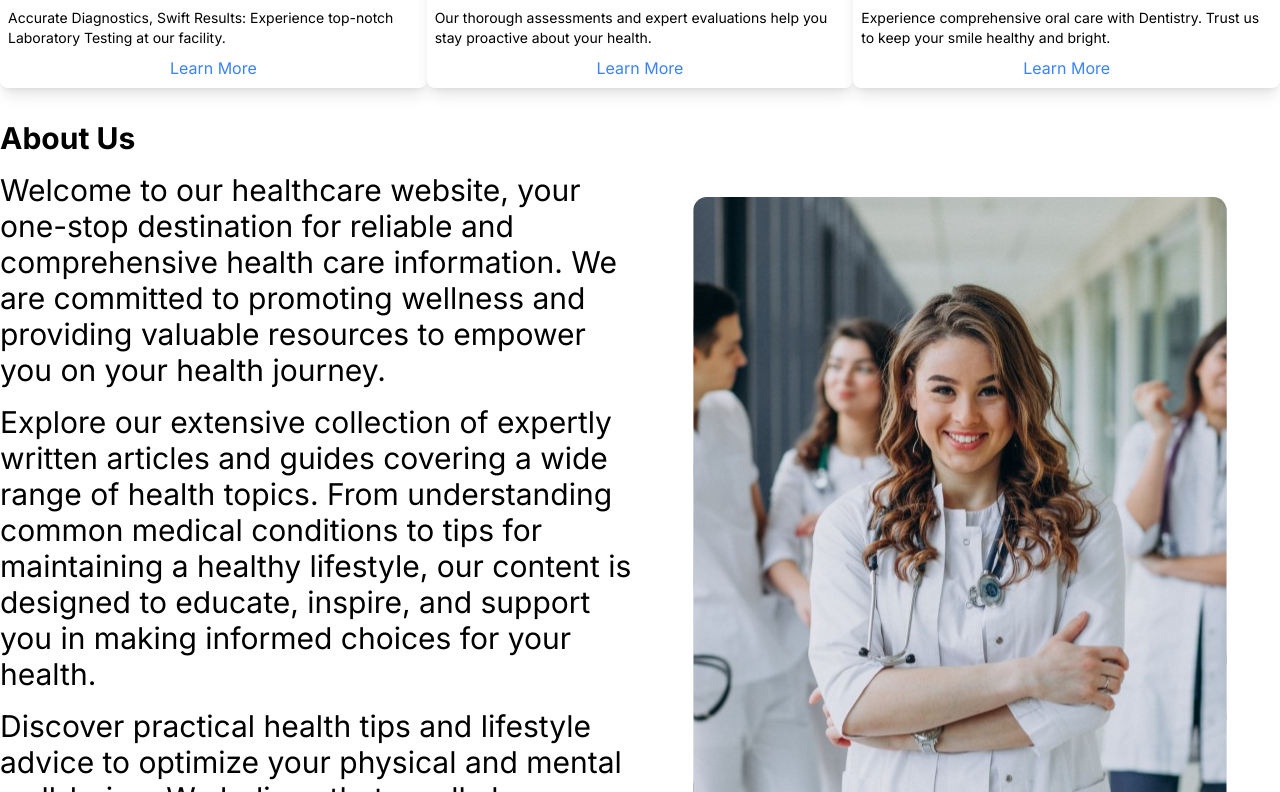
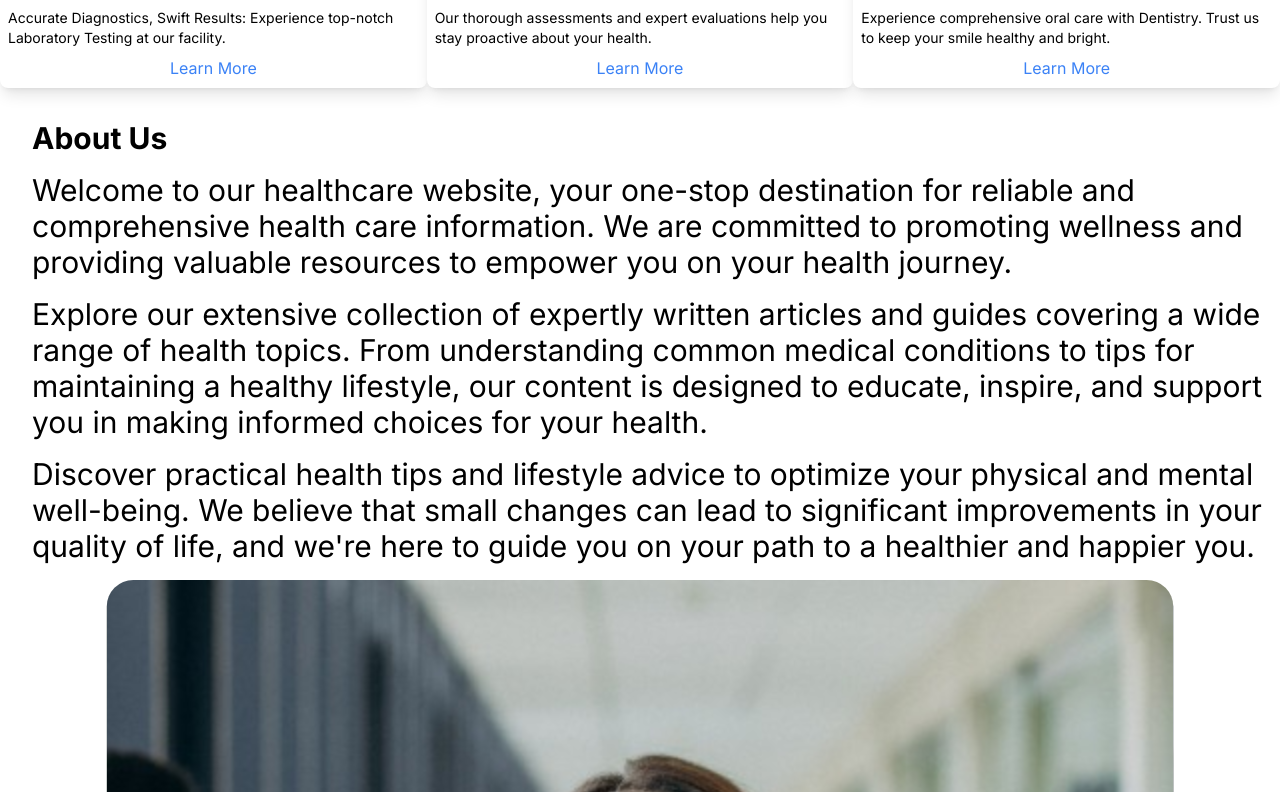
Before and after one commit to LuisUTFPR/prova, a Next.js app: page / in a window 1280 px wide. Shown: the part 1108-1900 px from the top of the page. Built offline with nearby package versions, Linux system fonts and the light colour scheme.

Commit message:
resposavidade

```diff
--- a/app/components/Section1.tsx
+++ b/app/components/Section1.tsx
@@ -1,29 +1,19 @@
 export default function Section1() {
     return (
-      <section className="container mx-auto mt-8 flex text-black">
-        <div className="w-1/2 text-left">
-          <h2 className="text-3xl font-bold">About Us</h2>
-          <p className="text-left text-3xl my-4">
-            Welcome to our healthcare website, your one-stop destination for
-            reliable and comprehensive health care information. We are committed
-            to promoting wellness and providing valuable resources to empower you
-            on your health journey.
+      <section className="container mx-auto mt-8 text-black">
+        <div className="text-center md:text-left">
+          <h2 className="text-4xl md:text-3xl font-bold ml-8">About Us</h2>
+          <p className="text-xl md:text-3xl my-4 ml-8">
+            Welcome to our healthcare website, your one-stop destination for reliable and comprehensive health care information. We are committed to promoting wellness and providing valuable resources to empower you on your health journey.
           </p>
-          <p className="text-left text-3xl my-4">
-            Explore our extensive collection of expertly written articles and
-            guides covering a wide range of health topics. From understanding
-            common medical conditions to tips for maintaining a healthy lifestyle,
-            our content is designed to educate, inspire, and support you in making
-            informed choices for your health.
+          <p className="text-xl md:text-3xl my-4 ml-8">
+            Explore our extensive collection of expertly written articles and guides covering a wide range of health topics. From understanding common medical conditions to tips for maintaining a healthy lifestyle, our content is designed to educate, inspire, and support you in making informed choices for your health.
           </p>
-          <p className="text-left text-3xl my-4">
-            Discover practical health tips and lifestyle advice to optimize your
-            physical and mental well-being. We believe that small changes can lead
-            to significant improvements in your quality of life, and we're here to
-            guide you on your path to a healthier and happier you.
+          <p className="text-xl md:text-3xl my-4 ml-8">
+            Discover practical health tips and lifestyle advice to optimize your physical and mental well-being. We believe that small changes can lead to significant improvements in your quality of life, and we're here to guide you on your path to a healthier and happier you.
           </p>
         </div>
-        <div className="w-1/2 flex items-center justify-center">
+        <div className="text-center md:flex items-center justify-center">
           <img
             src="/img/about.svg"
             alt="Imagem Grande"
```
